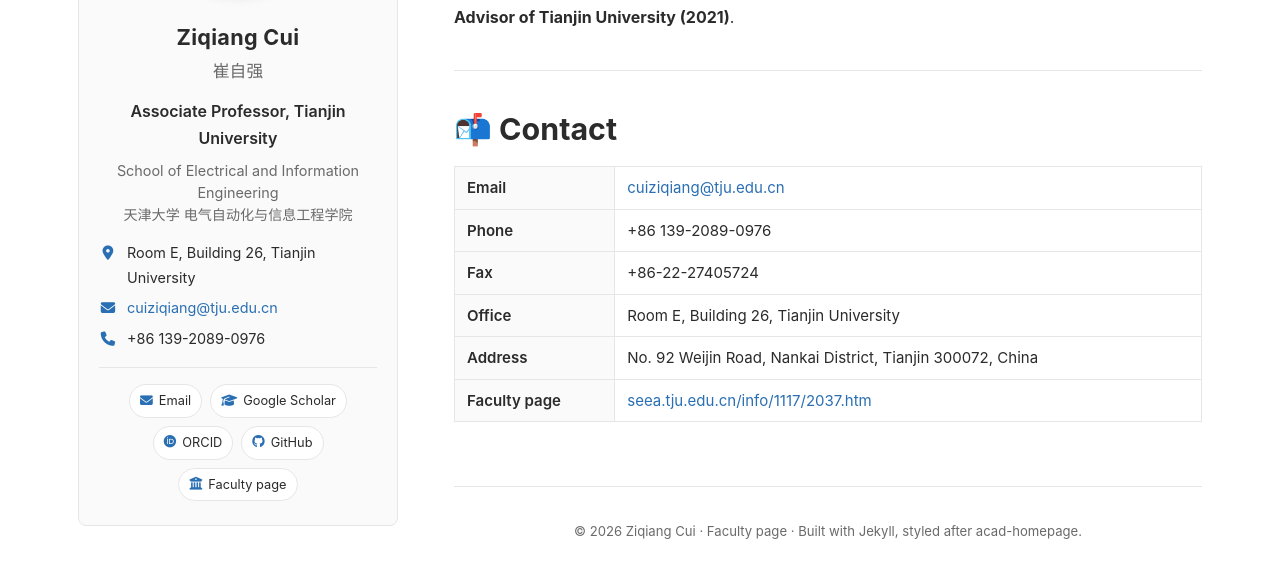
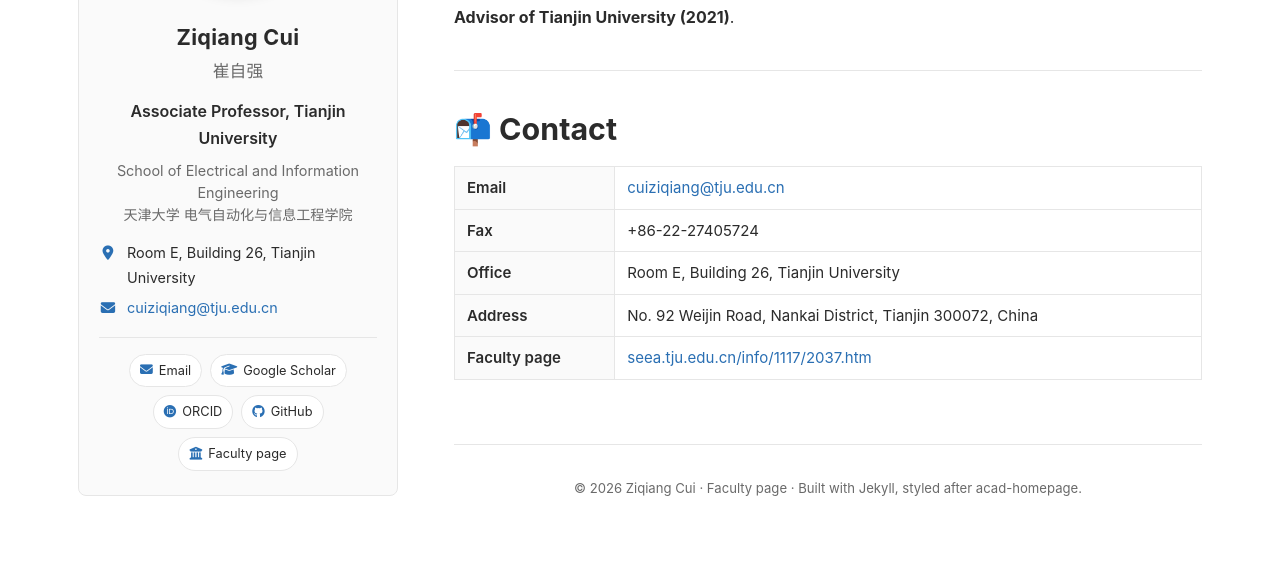
Before and after one commit to cuiziqiang/cuiziqiang.github.io, a Jekyll site: the page built from index.md, in a window 1280 px wide and 900 px high, scrolled down 9093 px, cut to the strip 297-875 px from the top of the window. Built offline with Jekyll 4.4.1, drawn with Linux system fonts in a browser that asks for light colours.

Commit message:
Remove phone number from site
Co-Authored-By: Claude Opus 4.7 <noreply@anthropic.com>

```diff
--- a/_config.yml
+++ b/_config.yml
@@ -17,7 +17,6 @@ author:
   bio: "Associate Professor, Tianjin University"
   location: "Tianjin, China"
   email: "cuiziqiang@tju.edu.cn"
-  phone: "+86 139-2089-0976"
   office: "Room E, Building 26, Tianjin University"
   affiliation: "School of Electrical and Information Engineering"
   affiliation_cn: "天津大学 电气自动化与信息工程学院"
--- a/_includes/profile.html
+++ b/_includes/profile.html
@@ -18,7 +18,6 @@
     <li><i class="fas fa-envelope"></i>
       <a href="mailto:{{ site.author.email }}">{{ site.author.email }}</a>
     </li>
-    <li><i class="fas fa-phone"></i> {{ site.author.phone }}</li>
   </ul>
 
   <ul class="profile-links">
--- a/index.md
+++ b/index.md
@@ -409,7 +409,6 @@ Supervised multiple MSc and PhD students to completion; recognized as
 
 <table>
   <tr><th>Email</th><td><a href="mailto:cuiziqiang@tju.edu.cn">cuiziqiang@tju.edu.cn</a></td></tr>
-  <tr><th>Phone</th><td>+86 139-2089-0976</td></tr>
   <tr><th>Fax</th><td>+86-22-27405724</td></tr>
   <tr><th>Office</th><td>Room E, Building 26, Tianjin University</td></tr>
   <tr><th>Address</th><td>No. 92 Weijin Road, Nankai District, Tianjin 300072, China</td></tr>
```
Also changed, not shown: intro.md (+0 -1 lines).
